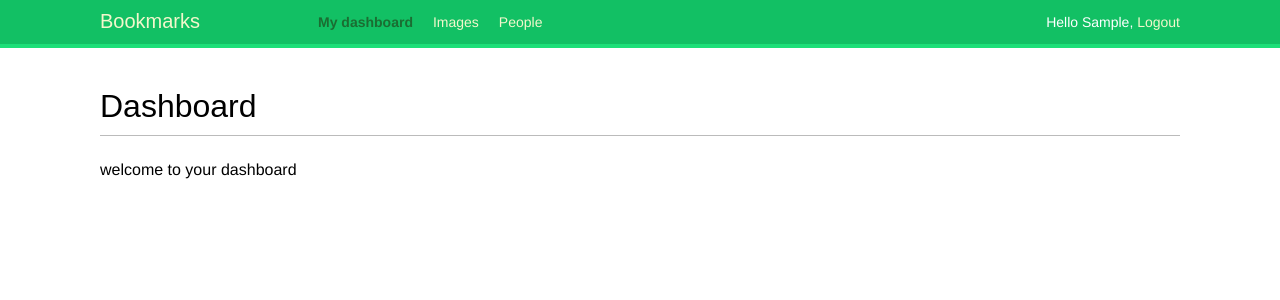
After one commit to Successinnovatia/django-social-website, a Django app: page /account/ in a window 1280 px wide. The commit adds this page. Shown: the top 300 px of the page. Run offline with Django 4.2, Linux system fonts and the light colour scheme; the visitor is signed in with stand-in values (Sample User, id 1); some web fonts are replaced.

Commit message:
update login and logout functionalities

```diff
--- /dev/null
+++ b/account/templates/account/dashboard.html
@@ -0,0 +1,9 @@
+{% extends "base.html" %}
+
+{% block title%}Dashboard{% endblock %}
+
+{% block content %}
+
+<h1>Dashboard</h1>
+<p>welcome to your dashboard</p>
+{% endblock %}
--- a/account/templates/base.html
+++ b/account/templates/base.html
@@ -4,14 +4,39 @@
 <html>
 <head>
     <title>{% block title %}{% endblock %}</title>
-    <link href = "{% static 'css/base.css'%}" rel="stylesheet">
+    <link href = "{% static 'css/base.css' %}" rel="stylesheet">
 </head>
 <body>
     <div id="header">
         <span class="logo">Bookmarks</span>
+        {% if request.user.is_authenticated %}
+            <ul class='menu'>
+                <li {% if section == 'dashboard' %} class='selected'{% endif %}>
+                    <a href="{% url 'dashboard' %}">My dashboard</a>
+                </li>
+
+                <li {% if section == 'images' %} class='selected'{% endif %}>
+                    <a href='#'>Images</a>
+                </li>
+
+                <li {% if section == 'people' %} class='selected'{% endif %}>
+                    <a href='#'>People</a>
+                </li>
+            </ul>
+        {% endif %}
+
+        <span class='user'>
+            {% if request.user.is_authenticated %}
+                Hello {{ request.user.first_name|default:request.user.username}},
+                <a href="{% url 'logout' %}">Logout</a>
+
+            {% else %}
+            <a href="{% url 'login' %}">Log-in</a>
+            {% endif %}
+        </span>
     </div>
     <div id="content">
-        {% block content%}
+        {% block content %}
         {% endblock %}
     </div>
 </body>
--- a/account/urls.py
+++ b/account/urls.py
@@ -1,7 +1,12 @@
 from django.urls import path
+from django.contrib.auth import views as auth_views
 from . import views
 
 
 urlpatterns = [
-    path('login/', views.user_login, name = 'login'),
+    # path('login/', views.user_login, name = 'login'),
+    path('login/', auth_views.LoginView.as_view(), name='login'),
+    path('logout', auth_views.LogoutView.as_view(), name='logout'),
+
+    path('', views.dashboard, name='dashboard'),
 ]
--- a/account/views.py
+++ b/account/views.py
@@ -2,27 +2,32 @@ from django.shortcuts import render
 from django.shortcuts import HttpResponse
 from django.contrib.auth import authenticate, login
 from .forms import LoginForm
+from django.contrib.auth.decorators import login_required
 
 
 # Create your views here.
 
-def user_login(request):
-    if request.method == 'POST':
-        form = LoginForm(request.POST)
-        if form.is_valid():
-            cd = form.cleaned_data
-            user = authenticate(request, username = cd['username'], password = cd['password'])
+# def user_login(request):
+#     if request.method == 'POST':
+#         form = LoginForm(request.POST)
+#         if form.is_valid():
+#             cd = form.cleaned_data
+#             user = authenticate(request, username = cd['username'], password = cd['password'])
 
-            if user is not None:
-                if user.is_active:
-                    login(request, user)
-                    return HttpResponse('Authenticated successfully')
-                else:
-                    return HttpResponse('Disabled account')
-            else:
-                return HttpResponse('Invalid login')
+#             if user is not None:
+#                 if user.is_active:
+#                     login(request, user)
+#                     return HttpResponse('Authenticated successfully')
+#                 else:
+#                     return HttpResponse('Disabled account')
+#             else:
+#                 return HttpResponse('Invalid login')
 
-    else:
-        form = LoginForm()
+#     else:
+#         form = LoginForm()
 
-    return render(request, 'account/login.html', {'form':form})
+#     return render(request, 'account/login.html', {'form':form})
+
+@login_required
+def dashboard(request):
+    return render(request, 'account/dashboard.html', {'section':'dashboard'})
--- a/bookmarks/settings.py
+++ b/bookmarks/settings.py
@@ -122,3 +122,8 @@ STATIC_URL = 'static/'
 # https://docs.djangoproject.com/en/4.1/ref/settings/#default-auto-field
 
 DEFAULT_AUTO_FIELD = 'django.db.models.BigAutoField'
+
+
+LOGIN_REDIRECT_URL = 'dashboard'
+LOGIN_URL = 'login'
+LOGOUT_URL = 'logout'
```
Also changed, not shown: account/templates/registration/logged_out.html (added, +11 -0 lines), account/templates/registration/login.html (added, +27 -0 lines).
